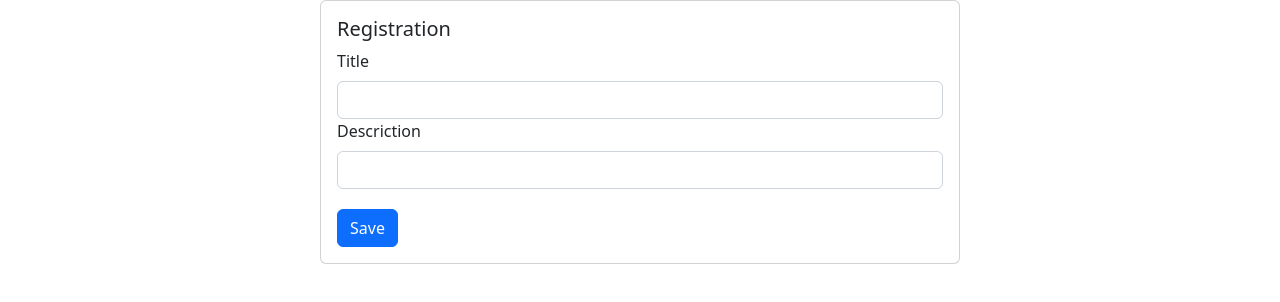
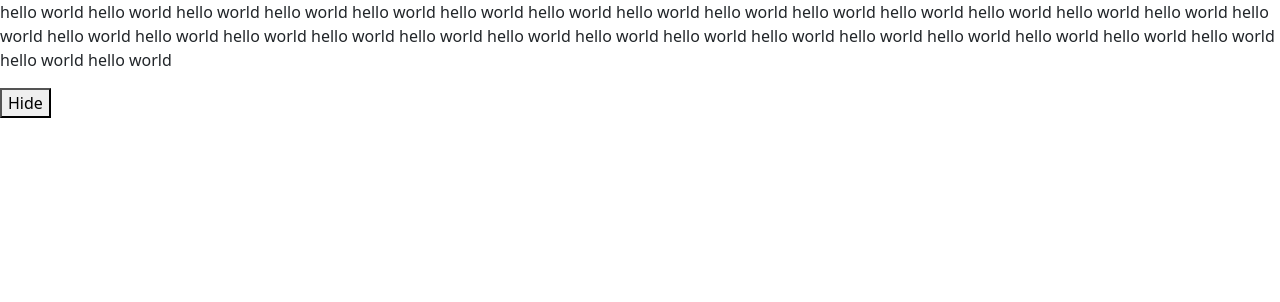
Before and after one commit to nizam432/react_js, a React (Create React App) app: page / in a window 1280 px wide. Shown: the top 302 px of the page. Built offline with nearby package versions, Linux system fonts and the light colour scheme.

Commit message:
toggle paractice code

```diff
--- a/src/App.js
+++ b/src/App.js
@@ -1,5 +1,6 @@
 import React from 'react'
-import Home from './components/project-1/Home'
+
+import Toggle from './components/toggle/Toggle'
 
 
 export default function App() {
@@ -7,7 +8,7 @@ export default function App() {
 
   return (
     <div>
-       <Home />
+       <Toggle />
     </div>
   )
 }
--- /dev/null
+++ b/src/components/toggle/Toggle.js
@@ -0,0 +1,21 @@
+import React, { useState } from 'react'
+
+const Toggle = () => {
+    const [toggle,setToggle]=useState(true);
+
+  return (
+    <div>
+        {toggle && (
+        <p> hello world  hello world  hello world  hello world  hello world  hello world  hello world  hello world  hello world  hello world  hello world  hello world  hello world  hello world  hello world  hello world  hello world  hello world  hello world  hello world  hello world  hello world  hello world  hello world  hello world  hello world  hello world  hello world  hello world  hello world  hello world </p>
+        )}
+    <button onClick={()=>{
+        setToggle(!toggle)
+    }}>
+        {toggle? 'Hide' : 'Show'}
+    </button>
+    </div>
+
+  )
+}
+
+export default Toggle
```
